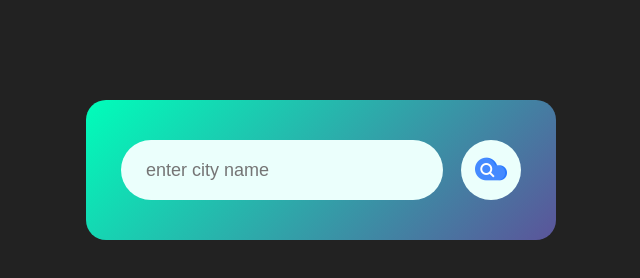
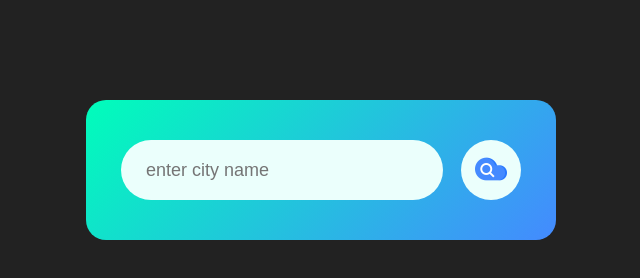
Before and after one commit to ra-y-oo/weatherAPP, a plain HTML site: page index.html in a window 1280 px wide. Shown: the whole page, without its empty margins (319-959 px from the left). Drawn offline with nearby package versions, Linux system fonts and the light colour scheme; files that its build step writes are made by us from their sources.

Commit message:
Update style.scss

```diff
--- a/style.scss
+++ b/style.scss
@@ -8,7 +8,7 @@ body{
 .card{
     width: 90%;
     max-width: 470px;
-    background: linear-gradient(135deg, #00FEBA, #5B549A);
+    background: linear-gradient(135deg, #00FEBA, #448aff);
     color: #FFF;
     margin:  100px auto 0;
     border-radius:  20px;
```
